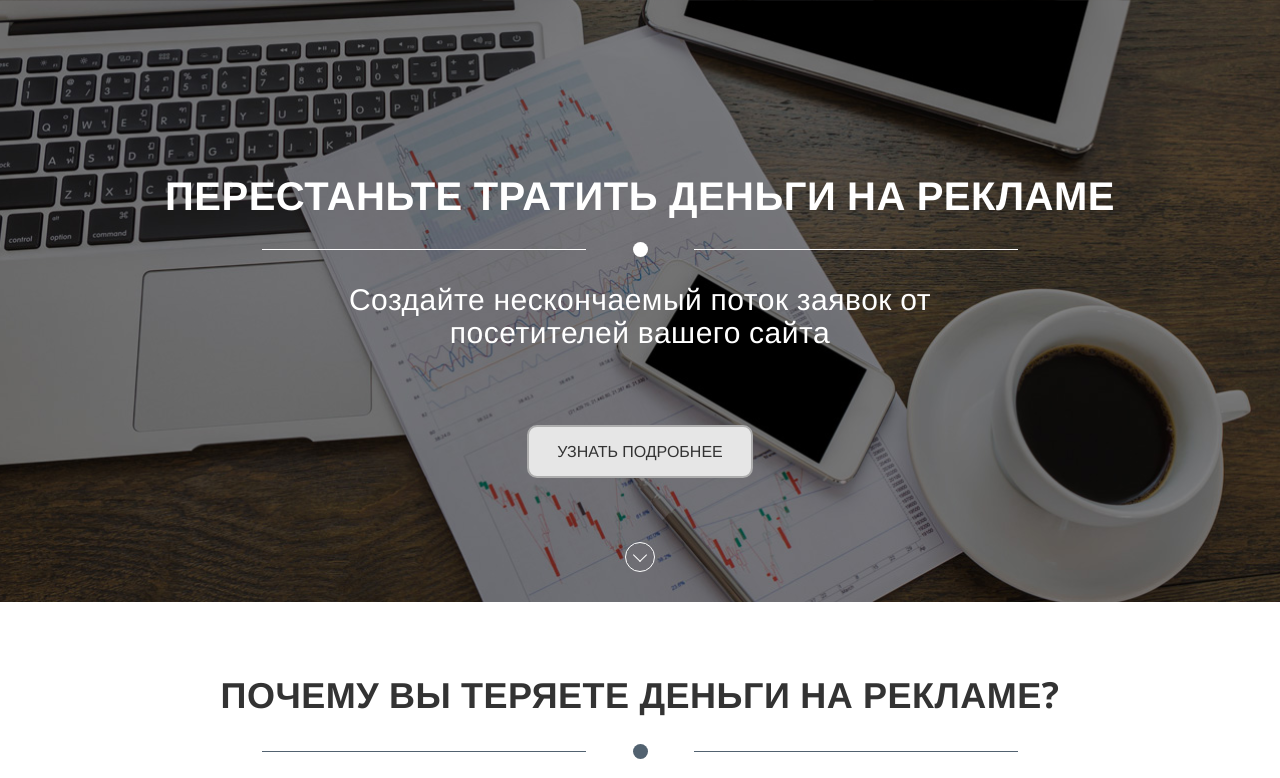
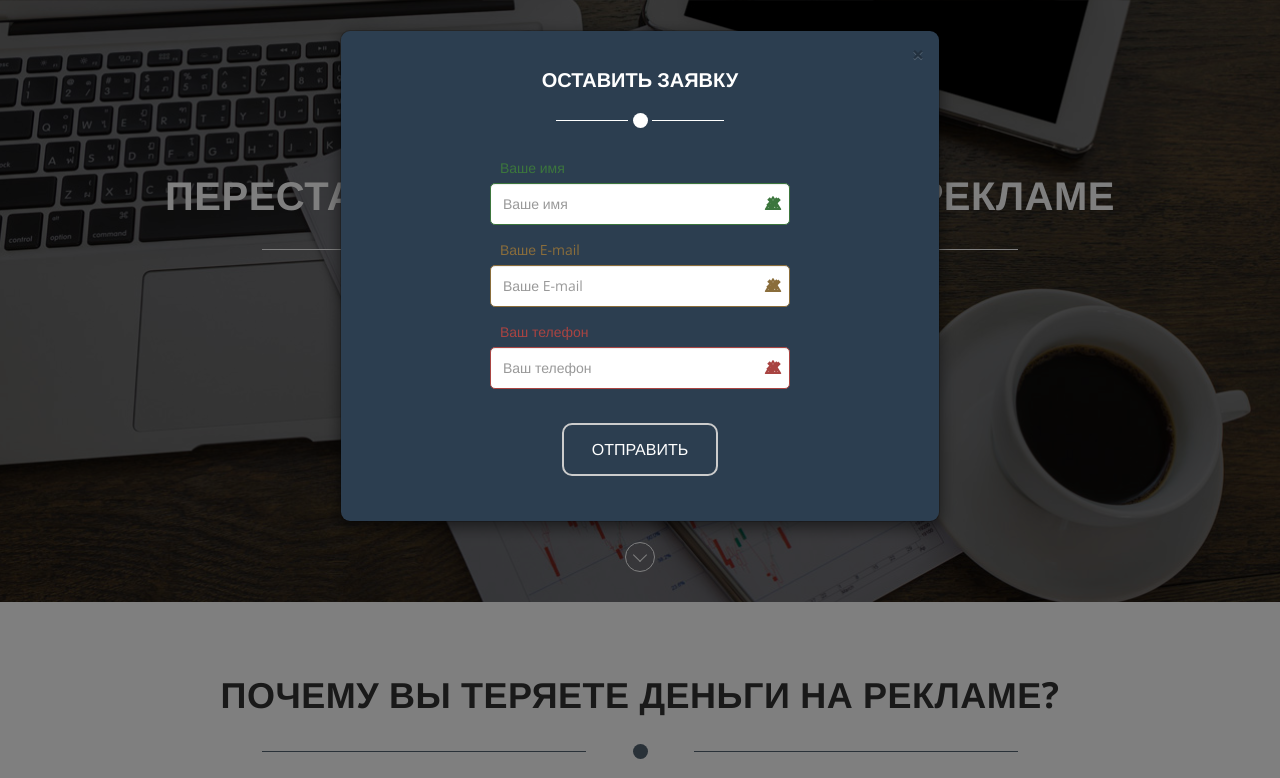
Before and after one commit to ABabiy/test3, a plain HTML site: page index.html in a window 1280 px wide. Both pictures are taken after a click on the button "УЗНАТЬ ПОДРОБНЕЕ". Shown: the top 778 px of the page. Drawn offline with nearby package versions, Linux system fonts and the light colour scheme.

Commit message:
popups create

```diff
--- a/index.html
+++ b/index.html
@@ -26,7 +26,7 @@
         <div class="title-sep white"><div></div></div>
         <h3>Создайте нескончаемый поток заявок от посетителей вашего сайта</h3>
         <div class="btn-wrap btn-wrap-center">
-            <a href="#" class="btn btn-default btn-lg" role="button">Узнать подробнее</a>
+            <a href="#" class="btn btn-default btn-lg" role="button" data-toggle="modal" data-target="#popup-form">Узнать подробнее</a>
         </div>
         <div class="more-btn-wrap">
             <a href="#!" class="more-btn">more</a>
@@ -109,7 +109,7 @@
             <p><strong>Все, что Вам нужно - увеличить конверсию.</strong></p>
         </div>
         <div class="btn-wrap btn-wrap-center">
-            <a href="#" class="btn btn-primary btn-lg" role="button">Сделать рекламу<wbr> более эффективной</a>
+            <a href="#" class="btn btn-primary btn-lg" role="button" data-toggle="modal" data-target="#popup-form">Сделать рекламу<wbr> более эффективной</a>
         </div>
     </div>
 </section>
@@ -128,7 +128,7 @@
                 компании и вашего продукта. А также привлекать посетителей к действию.</p>
         </div>
         <div class="btn-wrap btn-wrap-center">
-            <a href="#" class="btn btn-primary btn-lg" role="button">Увеличить конверсию</a>
+            <a href="#" class="btn btn-primary btn-lg" role="button" data-toggle="modal" data-target="#popup-form">Увеличить конверсию</a>
         </div>
     </div>
 </section>
@@ -200,7 +200,7 @@
                 </div>
             </div>
             <div class="btn-wrap btn-wrap-center">
-                <a href="#" class="btn btn-primary btn-lg" role="button">Заказать посадочную<wbr> страницу</a>
+                <a href="#" class="btn btn-primary btn-lg" role="button" data-toggle="modal" data-target="#popup-form">Заказать посадочную<wbr> страницу</a>
             </div>
         </div>
     </section>
@@ -216,7 +216,7 @@
                 лучшего решения.</p>
         </div>
         <div class="btn-wrap btn-wrap-center">
-            <a href="#" class="btn btn-primary btn-lg" role="button">Оставить заявку</a>
+            <a href="#" class="btn btn-primary btn-lg" role="button" data-toggle="modal" data-target="#popup-form">Оставить заявку</a>
         </div>
     </div>
 </section>
@@ -391,7 +391,7 @@
                 </div>
             </div>
             <div class="btn-wrap btn-wrap-center">
-                <a href="#" class="btn btn-primary btn-lg" role="button">Заказать посадочную<wbr> страницу</a>
+                <a href="#" class="btn btn-primary btn-lg" role="button" data-toggle="modal" data-target="#popup-form">Заказать посадочную<wbr> страницу</a>
             </div>
         </div>
     </section>
@@ -405,7 +405,7 @@
             <img src="img/screen-how-we-work.jpg" class="img-responsive">
         </div>
         <div class="btn-wrap btn-wrap-center">
-            <a href="#" class="btn btn-primary btn-lg" role="button">Заказать посадочную<wbr> страницу</a>
+            <a href="#" class="btn btn-primary btn-lg" role="button" data-toggle="modal" data-target="#popup-form">Заказать посадочную<wbr> страницу</a>
         </div>
     </div>
 </section>
@@ -418,7 +418,7 @@
             <img src="img/screen-reviews.jpg" class="img-responsive">
         </div>
         <div class="btn-wrap btn-wrap-center">
-            <a href="#" class="btn btn-primary btn-lg" role="button">Хочу такие же результаты</a>
+            <a href="#" class="btn btn-primary btn-lg" role="button" data-toggle="modal" data-target="#popup-form">Хочу такие же результаты</a>
         </div>
     </div>
 </section>
@@ -431,11 +431,10 @@
             <img src="img/screen-portfolio.jpg" class="img-responsive">
         </div>
         <div class="btn-wrap btn-wrap-center">
-            <a href="#" class="btn btn-primary btn-lg" role="button">Заказать посадочную<wbr> страницу</a>
+            <a href="#" class="btn btn-primary btn-lg" role="button" data-toggle="modal" data-target="#popup-form">Заказать посадочную<wbr> страницу</a>
         </div>
     </div>
 </section>
-
 <section class="contact-us">
     <div class="container">
         <h2>Связаться с нами</h2>
@@ -478,8 +477,6 @@
         </form>
     </div>
 </section>
-
-
 <footer>
     <div class="container">
         <div class="row">
@@ -493,7 +490,7 @@
                     <span class="phone">8 800 500-9661</span>
                 </p>
                 <p class="callme">
-                    <a href="#!">Перезвоните мне</a>
+                    <a href="#!" data-toggle="modal" data-target="#popup-callme-form">Перезвоните мне</a>
                 </p>
             </div>
             <div class="col col-xs-16 col-xs-pull-22 left">
@@ -506,6 +503,81 @@
     </div>
 </footer>
 
+<div class="modal fade" id="popup-form" tabindex="-1" role="dialog" aria-labelledby="popup-form-label" aria-hidden="true">
+    <div class="modal-dialog">
+        <div class="modal-content">
+            <div class="modal-header ">
+                <button type="button" class="close" data-dismiss="modal" aria-label="Close"><span aria-hidden="true">&times;</span></button>
+                <div class="modal-body-form">
+                    <h4 class="modal-title" id="popup-form-label">Оставить заявку</h4>
+                    <div class="title-sep white"><div></div></div>
+                </div>
+            </div>
+            <div class="modal-body">
+                <div class="modal-body-form">
+                    <form class="popup-form" method="post">
+                        <div class="form-group has-success has-feedback">
+                            <label class="control-label" for="formname2">Ваше имя</label>
+                            <input type="text" class="form-control" id="formname2" placeholder="Ваше имя">
+                            <span class="glyphicon glyphicon-ok form-control-feedback" aria-hidden="true"></span>
+                            <span class="glyphicon glyphicon-warning-sign form-control-feedback" aria-hidden="true"></span>
+                            <span class="glyphicon glyphicon-remove form-control-feedback" aria-hidden="true"></span>
+                        </div>
+                        <div class="form-group has-warning has-feedback">
+                            <label class="control-label" for="formemail2">Ваше E-mail</label>
+                            <input type="text" class="form-control" id="formemail2" placeholder="Ваше E-mail">
+                            <span class="glyphicon glyphicon-ok form-control-feedback" aria-hidden="true"></span>
+                            <span class="glyphicon glyphicon-warning-sign form-control-feedback" aria-hidden="true"></span>
+                            <span class="glyphicon glyphicon-remove form-control-feedback" aria-hidden="true"></span>
+                        </div>
+                        <div class="form-group has-error has-feedback">
+                            <label class="control-label" for="formphone2">Ваш телефон</label>
+                            <input type="text" class="form-control" id="formphone2" placeholder="Ваш телефон">
+                            <span class="glyphicon glyphicon-ok form-control-feedback" aria-hidden="true"></span>
+                            <span class="glyphicon glyphicon-warning-sign form-control-feedback" aria-hidden="true"></span>
+                            <span class="glyphicon glyphicon-remove form-control-feedback" aria-hidden="true"></span>
+                        </div>
+                        <div class="form-submit-wrap">
+                            <button type="submit" class="btn btn-default btn-lg">Отправить</button>
+                        </div>
+                    </form>
+                </div>
+            </div>
+        </div>
+    </div>
+</div>
+
+
+<div class="modal fade" id="popup-callme-form" tabindex="-1" role="dialog" aria-labelledby="popup-callme-form-label" aria-hidden="true">
+    <div class="modal-dialog">
+        <div class="modal-content">
+            <div class="modal-header ">
+                <button type="button" class="close" data-dismiss="modal" aria-label="Close"><span aria-hidden="true">&times;</span></button>
+                <div class="modal-body-form">
+                    <h4 class="modal-title" id="popup-callme-form-label">Перезвоните мне</h4>
+                    <div class="title-sep white"><div></div></div>
+                </div>
+            </div>
+            <div class="modal-body">
+                <div class="modal-body-form">
+                    <form class="popup-form" method="post">
+                        <div class="form-group has-error has-feedback">
+                            <label class="control-label" for="formphone3">Ваш телефон</label>
+                            <input type="text" class="form-control" id="formphone3" placeholder="Ваш телефон">
+                            <span class="glyphicon glyphicon-ok form-control-feedback" aria-hidden="true"></span>
+                            <span class="glyphicon glyphicon-warning-sign form-control-feedback" aria-hidden="true"></span>
+                            <span class="glyphicon glyphicon-remove form-control-feedback" aria-hidden="true"></span>
+                        </div>
+                        <div class="form-submit-wrap">
+                            <button type="submit" class="btn btn-default btn-lg">Отправить</button>
+                        </div>
+                    </form>
+                </div>
+            </div>
+        </div>
+    </div>
+</div>
+
 <!-- jQuery (necessary for Bootstrap's JavaScript plugins) -->
 <script src="https://ajax.googleapis.com/ajax/libs/jquery/1.11.1/jquery.min.js"></script>
 <!-- Include all compiled plugins (below), or include individual files as needed -->
--- a/less/_custom.less
+++ b/less/_custom.less
@@ -4,6 +4,7 @@
 
 @tmp-color: #526270;
 @gray-bg-color: #ecf0f1;
+@footer-color: @modal-content-bg;
 
 .btn-wrap-center {
   text-align: center;
@@ -23,7 +24,27 @@ section, .container {
   margin: auto;
 }
 
+/* modal */
+.modal-content {
+  color: white;
+}
+.modal-content h4 {
+  text-align: center;
+  text-transform: uppercase;
+  font-size: 20px;
+  margin-top: 20px;
+  margin-bottom: 18px;
+}
+.modal-body-form {
+  max-width: 300px;
+  margin: auto;
+}
+/* # modal */
+
 /* forms */
+.popup-form {
+  margin-bottom: 30px;
+}
 .form-control {
   border-radius: 5px;
   height: 42px;
@@ -398,7 +419,7 @@ h4 {
 
 /* footer */
 footer {
-  background-color: #2c3e50;
+  background-color: @footer-color;
   color: white;
   padding-bottom: 20px;
 }
--- a/less/bootstrap.less
+++ b/less/bootstrap.less
@@ -37,10 +37,10 @@
 //@import "panels.less";
 //@import "responsive-embed.less";
 //@import "wells.less";
-//@import "close.less";
+@import "close.less";
 
 // Components w/ JavaScript
-//@import "modals.less";
+@import "modals.less";
 //@import "tooltip.less";
 //@import "popovers.less";
 //@import "carousel.less";
--- a/less/modals.less
+++ b/less/modals.less
@@ -76,7 +76,7 @@
 // Top section of the modal w/ title and dismiss
 .modal-header {
   padding: @modal-title-padding;
-  border-bottom: 1px solid @modal-header-border-color;
+//  border-bottom: 1px solid @modal-header-border-color;
   min-height: (@modal-title-padding + @modal-title-line-height);
 }
 // Close icon
--- a/less/variables.less
+++ b/less/variables.less
@@ -586,7 +586,7 @@
 @modal-title-line-height:     @line-height-base;
 
 //** Background color of modal content area
-@modal-content-bg:                             #fff;
+@modal-content-bg:                             #2c3e50;
 //** Modal content border color
 @modal-content-border-color:                   rgba(0,0,0,.2);
 //** Modal content border color **for IE8**
```
Also changed, not shown: css/_custom.css, css/bootstrap.css.
